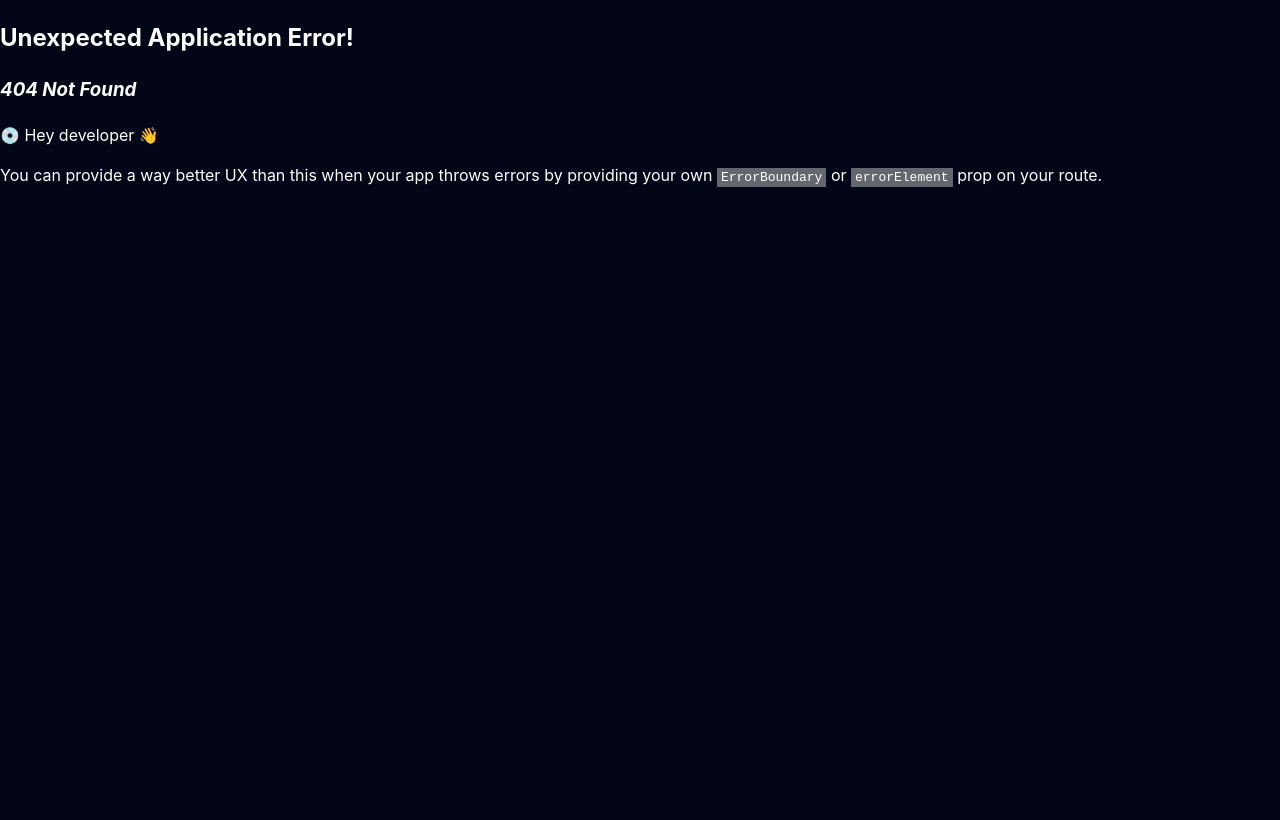
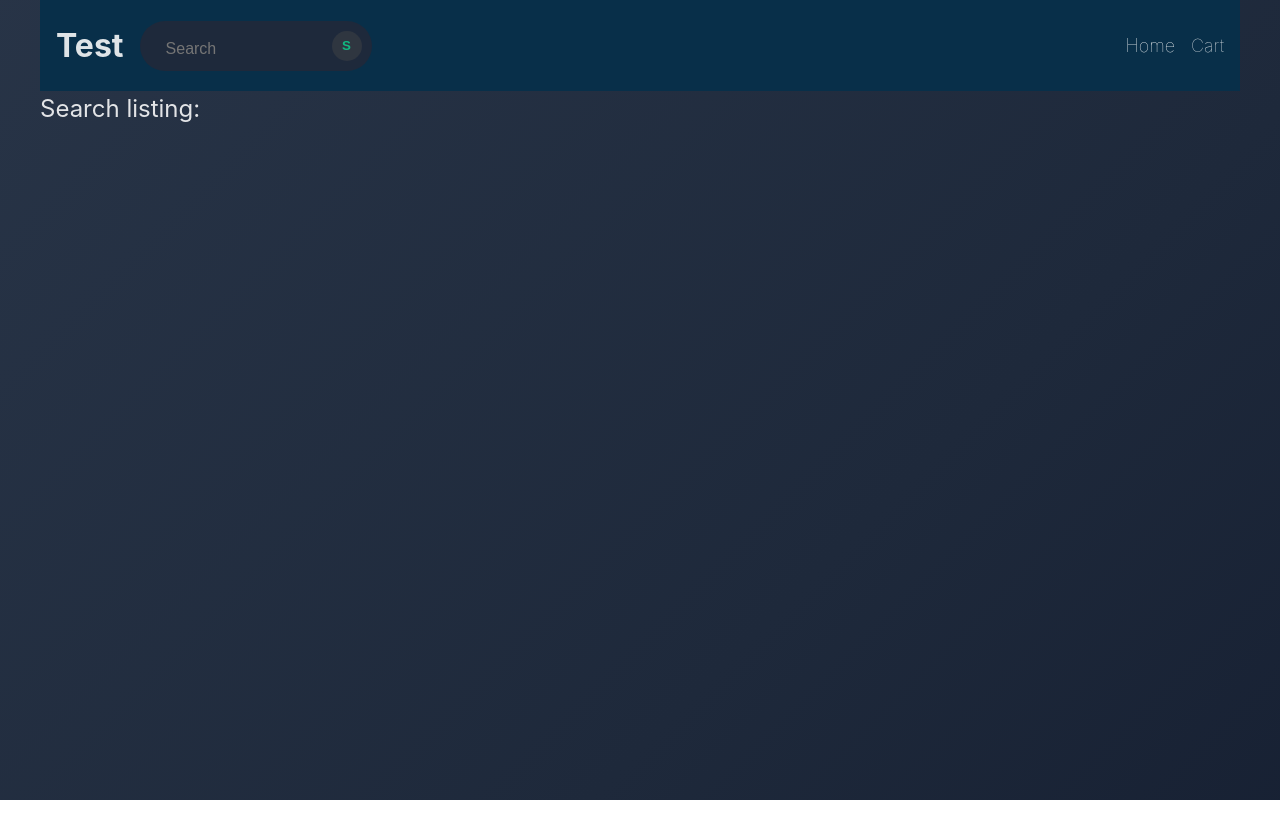
Before and after one commit to eeeeaa/shopping-cart-project, a React (Vite) app: page /search in a window 1280 px wide. Before the commit this address had no page. Built offline with nearby package versions, Linux system fonts and the light colour scheme.

Commit message:
implement basic nav bar and search logic

```diff
--- a/src/components/App.jsx
+++ b/src/components/App.jsx
@@ -1,5 +1,6 @@
 import styles from "../styles/app.module.css";
 import Homepage from "./routes/homepage";
+import SearchListing from "./routes/searchListing";
 import Navbar from "./common/navbar";
 import { createBrowserRouter, Outlet, RouterProvider } from "react-router-dom";
 
@@ -12,18 +13,22 @@ const router = createBrowserRouter([
         index: true,
         element: <Homepage />,
       },
+      {
+        path: "/search",
+        element: <SearchListing />,
+      },
     ],
   },
 ]);
 
 function Root() {
   return (
-    <>
+    <div className={styles.container}>
       <Navbar />
       <div className={styles.content}>
         <Outlet />
       </div>
-    </>
+    </div>
   );
 }
 
--- /dev/null
+++ b/src/components/common/errorPage.jsx
@@ -0,0 +1,5 @@
+function ErrorPage() {
+  return <div>Unknown exception has occured!</div>;
+}
+
+export default ErrorPage;
--- a/src/components/common/navbar.jsx
+++ b/src/components/common/navbar.jsx
@@ -1,14 +1,42 @@
 import styles from "../../styles/common/navbar.module.css";
 import { Link } from "react-router-dom";
+import { useState } from "react";
+import { useNavigate } from "react-router-dom";
 
 function Navbar() {
+  const [searchVal, setSearchVal] = useState("");
+  const navigate = useNavigate();
+  const goToSearchPage = (value) =>
+    navigate({
+      pathname: "/search",
+      search: `?searchkey=${value}`,
+    });
+
   return (
     <div className={styles.navContainer}>
-      <div className={styles.navTitle}>Test</div>
+      <div className={styles.navLeftContent}>
+        <div className={styles.navTitle}>Test</div>
+        <div className={styles.searchBox}>
+          <input
+            className={styles.searchInput}
+            type="text"
+            name=""
+            placeholder="Search"
+            onChange={(e) => setSearchVal(e.target.value)}
+          />
+          <button
+            className={styles.searchButton}
+            onClick={() => goToSearchPage(searchVal)}
+          >
+            S
+          </button>
+        </div>
+      </div>
       <ul className={styles.navMenu}>
-        <li className={styles.navItem}></li>
-        <li className={styles.navItem}></li>
-        <li className={styles.navItem}></li>
+        <Link to="/">
+          <li className={styles.navItem}>Home</li>
+        </Link>
+        <li className={styles.navItem}>Cart</li>
       </ul>
     </div>
   );
--- a/src/components/routes/homepage.jsx
+++ b/src/components/routes/homepage.jsx
@@ -1,7 +1,11 @@
 import styles from "../../styles/routes/homepage.module.css";
 
 function Homepage() {
-  return <div className={styles.title}>Hello world</div>;
+  return (
+    <div className={styles.content}>
+      <div className={styles.title}>Shopping</div>
+    </div>
+  );
 }
 
 export default Homepage;
--- /dev/null
+++ b/src/components/routes/searchListing.jsx
@@ -0,0 +1,18 @@
+import styles from "../../styles/routes/searchListing.module.css";
+import React from "react";
+import { useLocation } from "react-router-dom";
+
+function useQuery() {
+  const { search } = useLocation();
+
+  return React.useMemo(() => new URLSearchParams(search), [search]);
+}
+
+function SearchListing() {
+  let query = useQuery();
+  return (
+    <div className={styles.title}>Search listing: {query.get("searchkey")}</div>
+  );
+}
+
+export default SearchListing;
--- a/src/styles/app.module.css
+++ b/src/styles/app.module.css
@@ -14,19 +14,61 @@
 
 html,
 body {
+  padding: 0;
   margin: 0;
-  padding: 0;
+}
+
+html {
+  min-height: 100%;
+}
+
+body {
+  height: 100%;
+  background-size: 300% 300%;
+  background-image: linear-gradient(
+    -45deg,
+    #020617 0%,
+    #0f172a 25%,
+    #1e293b 51%,
+    #334155 100%
+  );
+  -webkit-animation: AnimateBG 50s ease infinite;
+  animation: AnimateBG 50s ease infinite;
+  background-attachment: fixed;
+}
+
+a {
+  text-decoration: none;
   color: white;
 }
 
-body {
+@-webkit-keyframes AnimateBG {
+  0% {
+    background-position: 0% 50%;
+  }
+  50% {
+    background-position: 100% 50%;
+  }
+  100% {
+    background-position: 0% 50%;
+  }
+}
+
+@keyframes AnimateBG {
+  0% {
+    background-position: 0% 50%;
+  }
+  50% {
+    background-position: 100% 50%;
+  }
+  100% {
+    background-position: 0% 50%;
+  }
+}
+
+.container {
   min-height: 100vh;
-  background-color: #020617;
-  max-width: 1300px;
+  max-width: 1200px;
   margin-left: auto;
   margin-right: auto;
 }
-
-.content {
-  padding: 1em;
-}
--- a/src/styles/common/navbar.module.css
+++ b/src/styles/common/navbar.module.css
@@ -2,18 +2,93 @@
 .navContainer {
   display: flex;
   justify-content: space-between;
+  align-items: center;
   padding: 1em;
   gap: 1em;
-  background-color: black;
+  background-color: #082f49;
 }
 
-.navTitle {
-  font-size: x-large;
-  font-weight: 300;
+.navLeftContent {
+  display: flex;
+  align-items: center;
+  gap: 1em;
+  margin-right: auto;
+
+  .navTitle {
+    font-size: xx-large;
+    font-weight: 700;
+  }
 }
 
 .navMenu {
   display: flex;
-  gap: 0.5em;
+  gap: 1em;
   list-style: none;
+
+  .navItem {
+    font-size: large;
+    font-weight: 100;
+    cursor: pointer;
+    transition: color 0.2s ease;
+  }
+  .navItem:hover {
+    color: #94a3b8;
+  }
 }
+
+/*search box*/
+.searchBox {
+  background: #1e293b;
+  height: 30px;
+  border-radius: 30px;
+  padding: 10px;
+}
+
+.searchBox:hover > .searchInput {
+  width: 240px;
+  padding: 0.2em 1em;
+}
+
+.searchBox:hover > .searchButton {
+  background: #10b981;
+  color: #ffffff;
+}
+
+.searchButton {
+  color: #10b981;
+  font-weight: 700;
+  float: right;
+  width: 30px;
+  height: 30px;
+  border-radius: 50%;
+  border-color: transparent;
+  background: #2f3640;
+  display: flex;
+  justify-content: center;
+  align-items: center;
+  transition: 0.4s;
+}
+
+.searchButton:active {
+  transform: scale(0.7);
+}
+
+.searchInput {
+  border: none;
+  background: none;
+  outline: none;
+  float: left;
+  padding: 0;
+  color: white;
+  font-size: medium;
+  transition: 0.4s;
+  line-height: 30px;
+  padding: 0.2em 1em;
+  width: 150px;
+}
+
+@media screen and (max-width: 620px) {
+  .searchBox:hover > .searchInput {
+    width: 150px;
+  }
+}
--- a/src/styles/routes/homepage.module.css
+++ b/src/styles/routes/homepage.module.css
@@ -1,3 +1,10 @@
+.content {
+  min-height: 80vh;
+  display: flex;
+  justify-content: center;
+  align-items: center;
+}
+
 .title {
-  font-size: x-large;
+  font-size: xx-large;
 }
--- /dev/null
+++ b/src/styles/routes/searchListing.module.css
@@ -0,0 +1,3 @@
+.title {
+  font-size: x-large;
+}
```
Also changed, not shown: src/components/common/cartDropdown.jsx (added).
